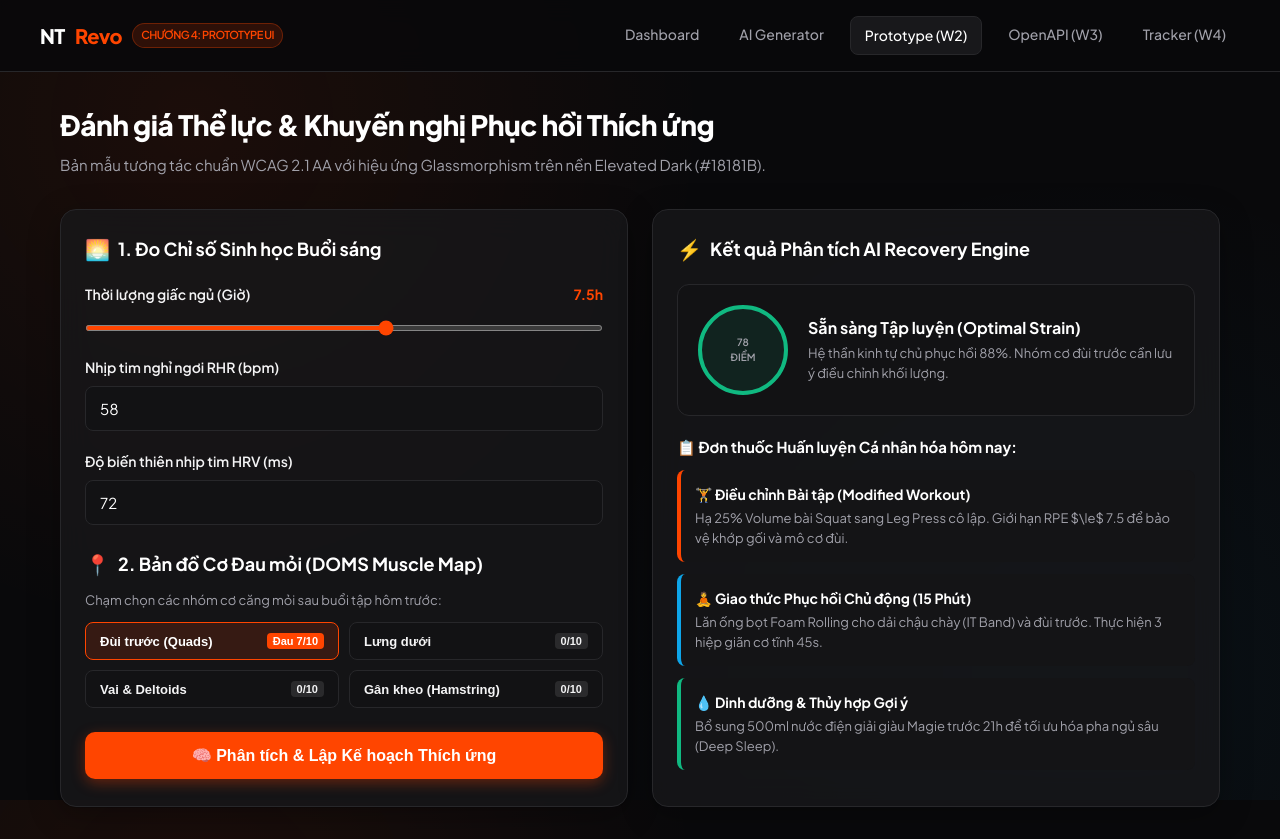
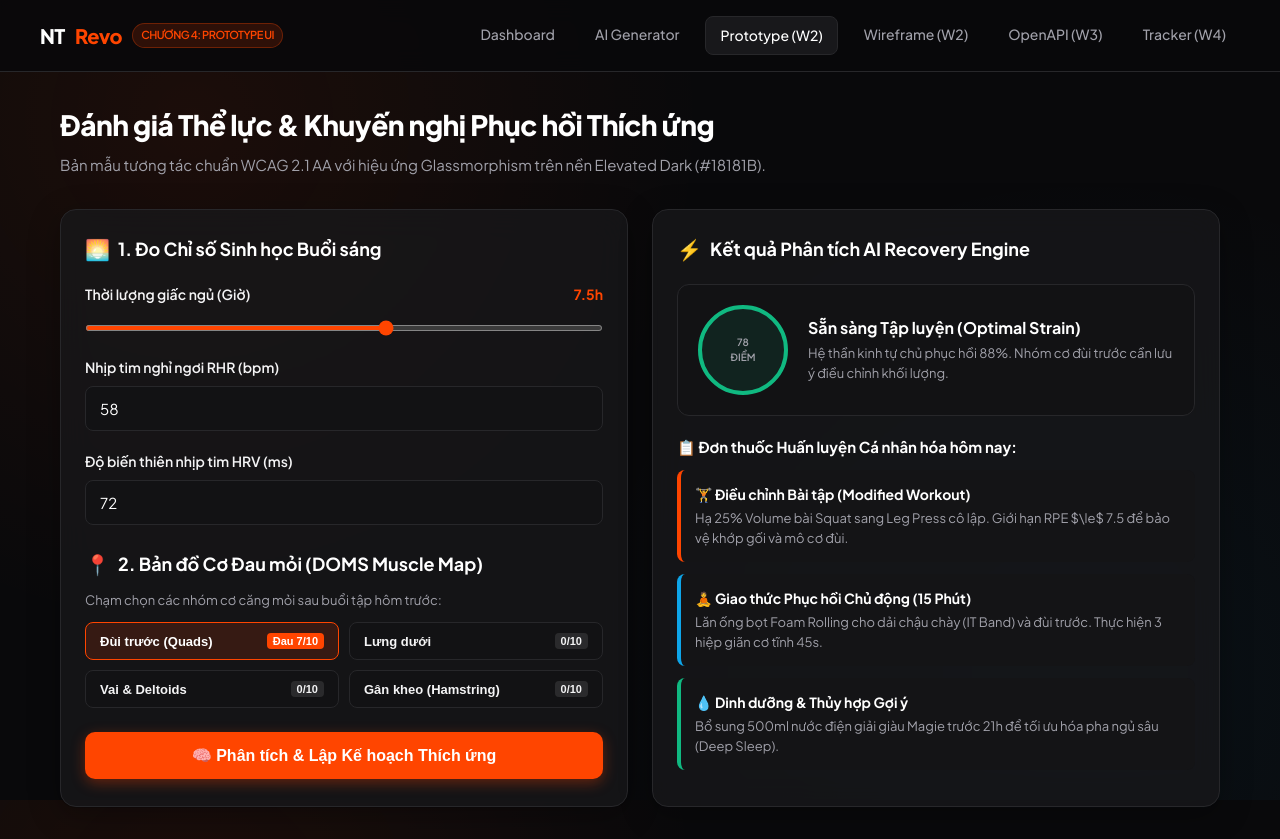
Before and after one commit to nguyenluongthe/NTRevo---Adaptive-fitness-recovery, a plain HTML site: page frontend/prototype.html in a window 1280 px wide. Drawn offline with Linux system fonts and the light colour scheme.

Commit message:
feat(nav): integrate wireframe viewer across navigation menus

```diff
--- a/frontend/prototype.html
+++ b/frontend/prototype.html
@@ -396,6 +396,7 @@
                 <a href="index.html">Dashboard</a>
                 <a href="ai-generator.html">AI Generator</a>
                 <a href="prototype.html" class="active">Prototype (W2)</a>
+                <a href="wireframe-viewer.html">Wireframe (W2)</a>
                 <a href="swagger.html">OpenAPI (W3)</a>
                 <a href="workout-tracker.html">Tracker (W4)</a>
             </nav>
```
Also changed, not shown: frontend/ai-generator.html (+1 -0 lines), frontend/index.html (+1 -0 lines), frontend/swagger.html (+1 -0 lines), frontend/workout-tracker.html (+1 -0 lines).
